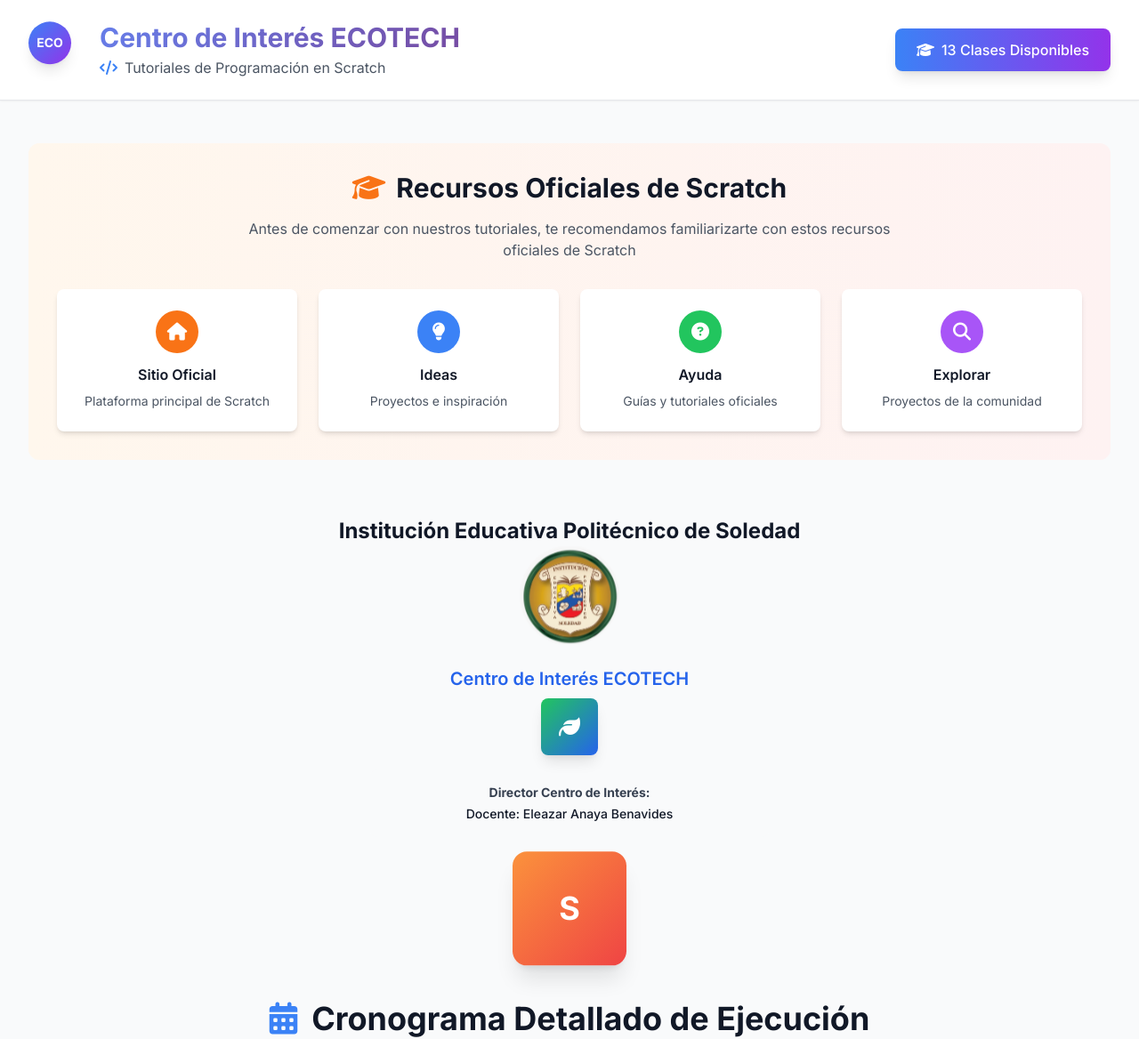
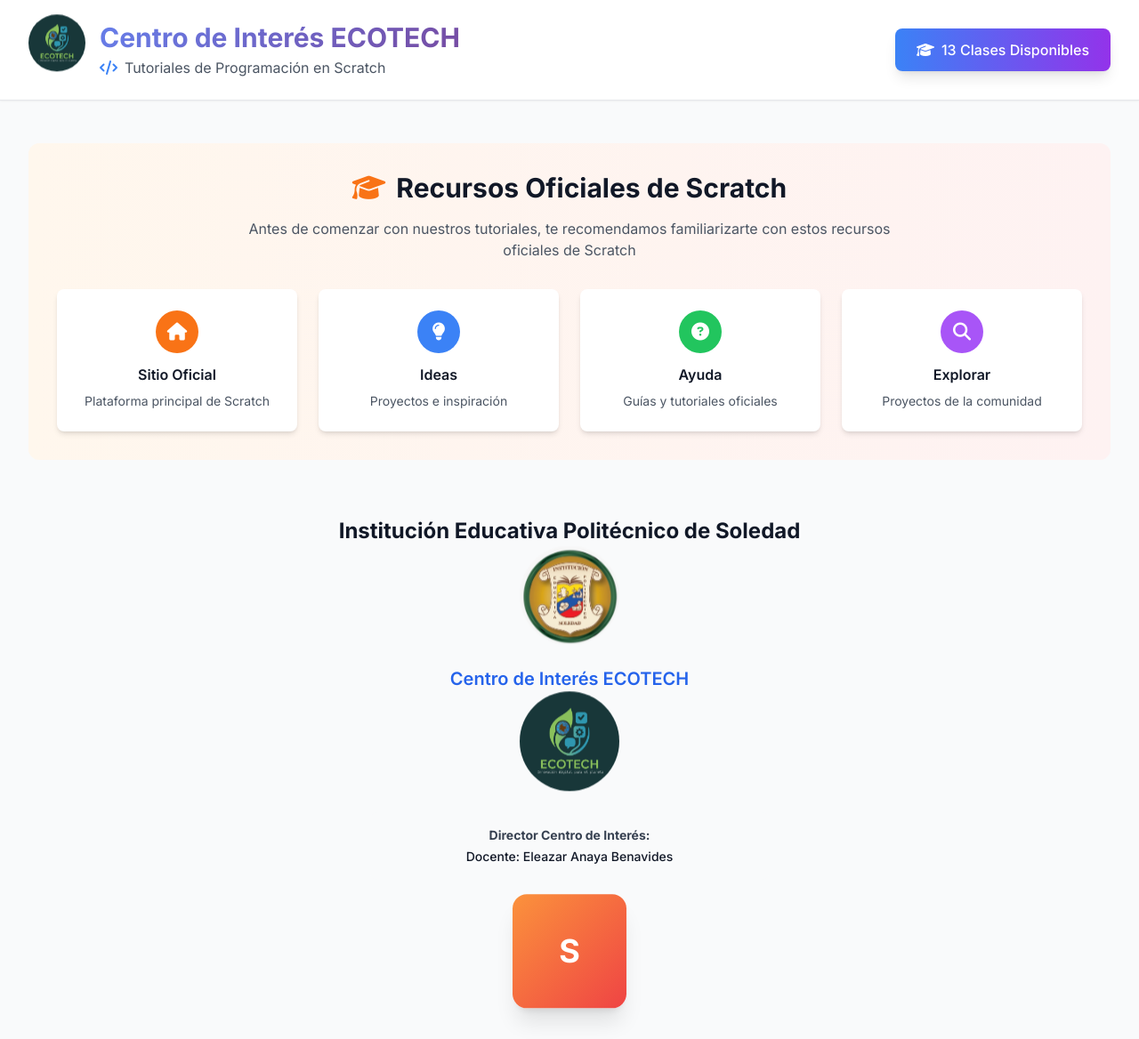
Before and after one commit to FS-JesusC/ecotech-colombia, a plain HTML site: page index.html in a window 1280 px wide. Shown: the top 1168 px of the page at 89% size. Drawn offline with nearby package versions, Linux system fonts and the light colour scheme.

Commit message:
ecotech logo added

```diff
--- a/index.html
+++ b/index.html
@@ -31,14 +31,14 @@
             <div class="flex justify-between items-center py-6">
                 <div class="flex items-center space-x-4">
                     <!-- Logo ECOTECH -->
-                    <!-- <div class="logo-animation">
-                        <img src="/public/ecotech-logo.svg" alt="ECOTECH Logo" class="w-14 h-14 object-contain rounded-full" />
-                    </div> -->
-                     <div class="logo-animation">
+                    <div class="logo-animation">
+                        <img src="/image/logo_Ecotech.jpg" alt="ECOTECH Logo" class="w-16 h-16 object-contain rounded-full" />
+                    </div>
+                     <!-- <div class="logo-animation">
                         <div class="w-12 h-12 bg-gradient-to-br from-blue-500 to-purple-600 rounded-full flex items-center justify-center shadow-lg mr-4">
                         <div class="text-white font-bold text-sm">ECO</div>
                        </div>
-                     </div>
+                     </div> -->
                     <div>
                         <h1 class="text-3xl font-bold gradient-text">Centro de Interés ECOTECH</h1>
                         <p class="text-gray-600 mt-1 flex items-center">
@@ -135,8 +135,11 @@
 
                 <!-- ECOTECH Logo Placeholder -->
                 <div class="flex justify-center mb-4">
-                    <div class="w-16 h-16 bg-gradient-to-br from-green-500 to-blue-600 rounded-lg flex items-center justify-center shadow-lg">
+                    <!-- <div class="w-16 h-16 bg-gradient-to-br from-green-500 to-blue-600 rounded-lg flex items-center justify-center shadow-lg">
                         <i class="fas fa-leaf text-white text-2xl"></i>
+                    </div> -->
+                     <div class="logo-animation">
+                        <img src="/image/logo_Ecotech.jpg" alt="logo_Ecotech" class="w-28 h-28 object-contain rounded-full" />
                     </div>
                 </div>
 
```
Also changed, not shown: image/logo_Ecotech.jpg (added).
